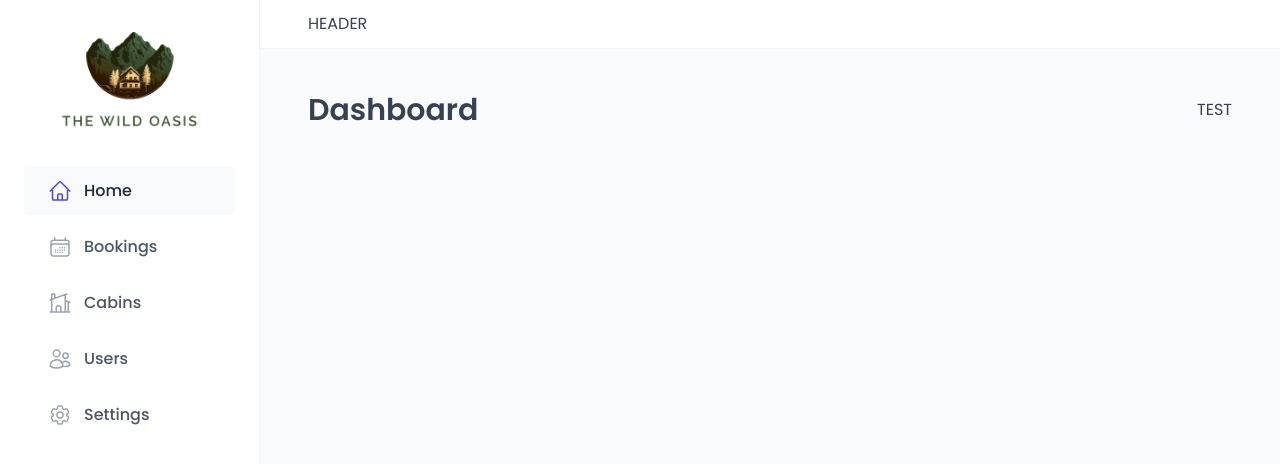
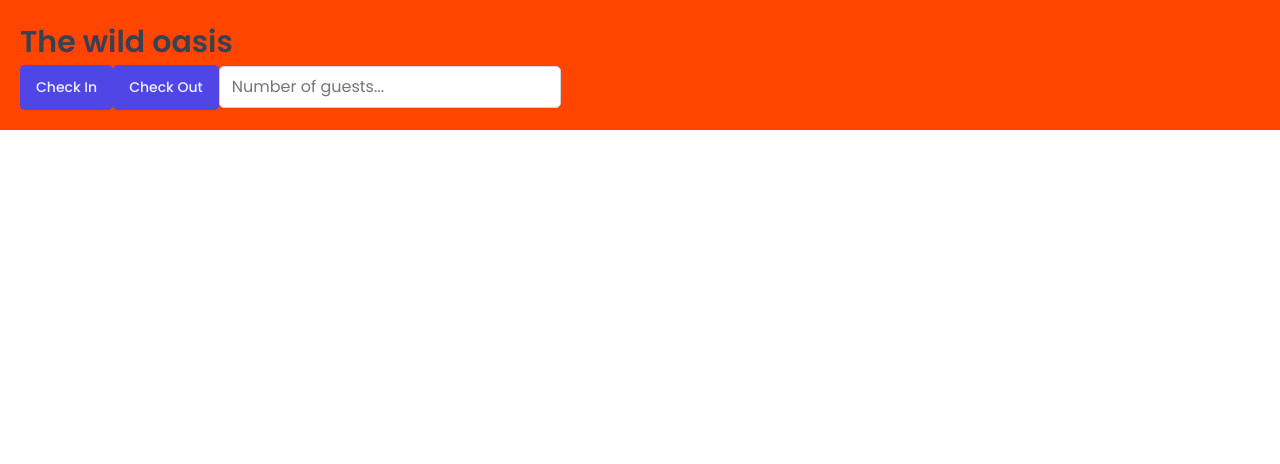
Before and after one commit to irinatayan/the-wild-oasis, a React (Vite) app: page / in a window 1280 px wide. Before the commit this address led to /dashboard. Shown: the top 464 px of the page. Built offline with nearby package versions, Linux system fonts and the light colour scheme; a web font is replaced by a local one.

Commit message:
global styles with styled components

```diff
--- a/src/App.jsx
+++ b/src/App.jsx
@@ -1,38 +1,75 @@
-import { BrowserRouter, Navigate, Route, Routes } from "react-router-dom";
+import styled from "styled-components";
+import GlobalStyles from "./styles/GlobalStyles.js";
+import Button from "./ui/Button.jsx";
+import Input from "./ui/Input.jsx";
 
-import GlobalStyles from "./styles/GlobalStyles";
-import Dashboard from "./pages/Dashboard";
-import Bookings from "./pages/Bookings";
-import Cabins from "./pages/Cabins";
-import Users from "./pages/Users";
-import Settings from "./pages/Settings";
-import Account from "./pages/Account";
-import Login from "./pages/Login";
-import PageNotFound from "./pages/PageNotFound";
-import AppLayout from "./ui/AppLayout";
+const H1 = styled.h1`
+  font-size: 30px;
+  font-weight: 600;
+`;
+
+
+const StyledApp = styled.main`
+  background-color: orangered;
+  padding: 20px;
+`
 
 function App() {
   return (
-    <>
-      <GlobalStyles />
-      <BrowserRouter>
-        <Routes>
-          <Route element={<AppLayout />}>
-            <Route index element={<Navigate replace to="dashboard" />} />
-            <Route path="dashboard" element={<Dashboard />} />
-            <Route path="bookings" element={<Bookings />} />
-            <Route path="cabins" element={<Cabins />} />
-            <Route path="users" element={<Users />} />
-            <Route path="settings" element={<Settings />} />
-            <Route path="account" element={<Account />} />
-          </Route>
+      <>
+        <GlobalStyles />
+        <StyledApp>
+          <H1>The wild oasis</H1>
+          <Button type="button" onClick={() => alert("you are check in")}>
+            Check In
+          </Button>
+          <Button type="button" onClick={() => alert("you are check out")}>
+            Check Out
+          </Button>
+          <Input type="number" placeholder="Number of guests..."/>
+        </StyledApp>
+      </>
 
-          <Route path="login" element={<Login />} />
-          <Route path="*" element={<PageNotFound />} />
-        </Routes>
-      </BrowserRouter>
-    </>
   );
 }
 
 export default App;
+
+// import { BrowserRouter, Navigate, Route, Routes } from "react-router-dom";
+//
+// import GlobalStyles from "./styles/GlobalStyles";
+// import Dashboard from "./pages/Dashboard";
+// import Bookings from "./pages/Bookings";
+// import Cabins from "./pages/Cabins";
+// import Users from "./pages/Users";
+// import Settings from "./pages/Settings";
+// import Account from "./pages/Account";
+// import Login from "./pages/Login";
+// import PageNotFound from "./pages/PageNotFound";
+// import AppLayout from "./ui/AppLayout";
+//
+// function App() {
+//   return (
+//     <>
+//       <GlobalStyles />
+//       <BrowserRouter>
+//         <Routes>
+//           <Route element={<AppLayout />}>
+//             <Route index element={<Navigate replace to="dashboard" />} />
+//             <Route path="dashboard" element={<Dashboard />} />
+//             <Route path="bookings" element={<Bookings />} />
+//             <Route path="cabins" element={<Cabins />} />
+//             <Route path="users" element={<Users />} />
+//             <Route path="settings" element={<Settings />} />
+//             <Route path="account" element={<Account />} />
+//           </Route>
+//
+//           <Route path="login" element={<Login />} />
+//           <Route path="*" element={<PageNotFound />} />
+//         </Routes>
+//       </BrowserRouter>
+//     </>
+//   );
+// }
+//
+// export default App;
--- a/src/ui/Button.jsx
+++ b/src/ui/Button.jsx
@@ -49,17 +49,18 @@ const variations = {
 };
 
 const Button = styled.button`
+  font-size: 1.4rem;
+  padding: 1.2rem 1.6rem;
+  font-weight: 500;
   border: none;
   border-radius: var(--border-radius-sm);
+  background-color: var(--color-brand-600);
   box-shadow: var(--shadow-sm);
-
-  ${(props) => sizes[props.size]}
-  ${(props) => variations[props.variation]}
+  color: var(--color-brand-50);
+  cursor: pointer;
+  &:hover {
+    background-color: var(--color-brand-700);
+  }
 `;
 
-Button.defaultProps = {
-  variation: "primary",
-  size: "medium",
-};
-
 export default Button;
```
